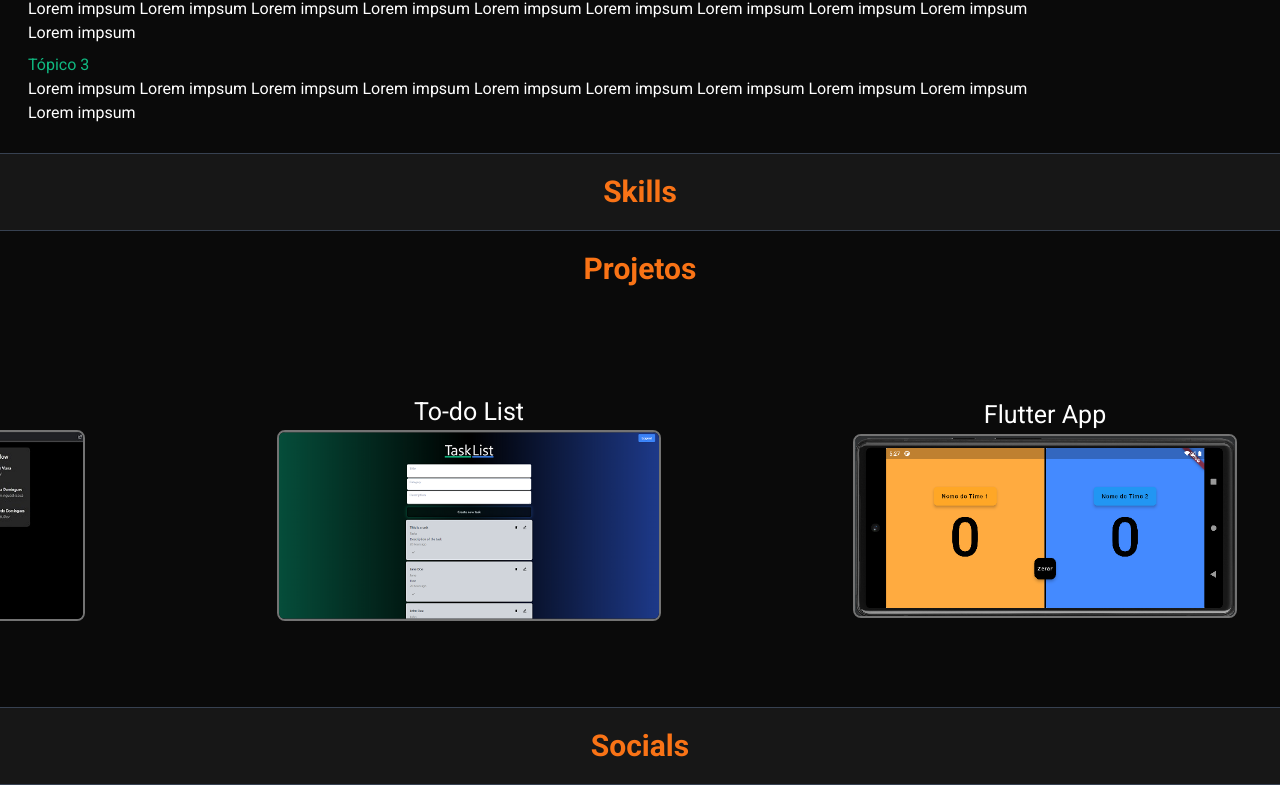
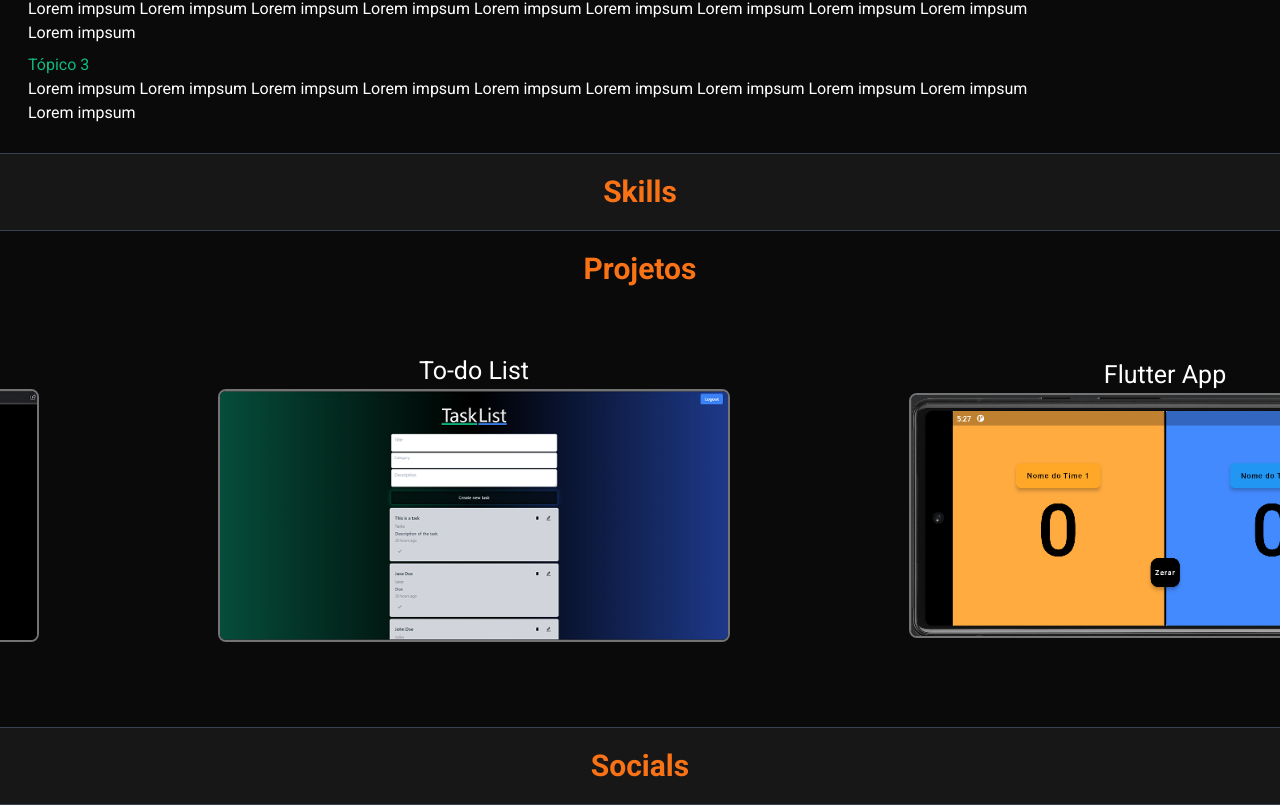
Before and after one commit to eduardoduud/personalpage, a Next.js app: page / in a window 1280 px wide. Shown: the part 992-1797 px from the top of the page. Built offline with nearby package versions, Linux system fonts and the light colour scheme.

Commit message:
carousel styling

```diff
--- a/app/page.tsx
+++ b/app/page.tsx
@@ -4,7 +4,7 @@ import "./styles.css"
 import { useKeenSlider } from "keen-slider/react"
 import "keen-slider/keen-slider.min.css"
 
-const animation = { duration: 55000, easing: (t: number) => t }
+const animation = { duration: 25000, easing: (t: number) => t }
 
 export default function Home() {
   const [sliderRef] = useKeenSlider<HTMLDivElement>({
@@ -12,26 +12,26 @@ export default function Home() {
     renderMode: "performance",
     slides: () => [
       {
-        size: 0.3,
-        spacing: 0.15,
+        size: 0.4,
+        spacing: 0.14,
       },
       {
-        size: 0.3,
-        spacing: 0.15,
+        size: 0.4,
+        spacing: 0.14,
       },
       {
-        size: 0.3,
-        spacing: 0.15,
+        size: 0.4,
+        spacing: 0.14,
       }],
     drag: true,
     created(s) {
-      s.moveToIdx(5, true, animation)
+      s.moveToIdx(3, true, animation)
     },
     updated(s) {
-      s.moveToIdx(s.track.details.abs + 5, true, animation)
+      s.moveToIdx(s.track.details.abs + 3, true, animation)
     },
     animationEnded(s) {
-      s.moveToIdx(s.track.details.abs + 5, true, animation)
+      s.moveToIdx(s.track.details.abs + 3, true, animation)
     },
   })
 
@@ -149,7 +149,7 @@ export default function Home() {
           <p className="flex py-5 justify-center text-orange-500 text-3xl font-bold">
             Projetos
           </p>
-          <div ref={sliderRef} className="keen-slider ">
+          <div ref={sliderRef} className="keen-slider pb-10">
             <div className="keen-slider__slide number-slide1 align-middle flex flex-col">
               <p className="text-[25px]">Twitter Clone</p>
               <a href="https://tuliter.vercel.app/">
--- a/app/styles.css
+++ b/app/styles.css
@@ -7,7 +7,7 @@
   font-size: 50px;
   color: #fff;
   font-weight: 500;
-  height: 400px;
+  height: 380px;
   max-height: 100vh;
 }
 
```
